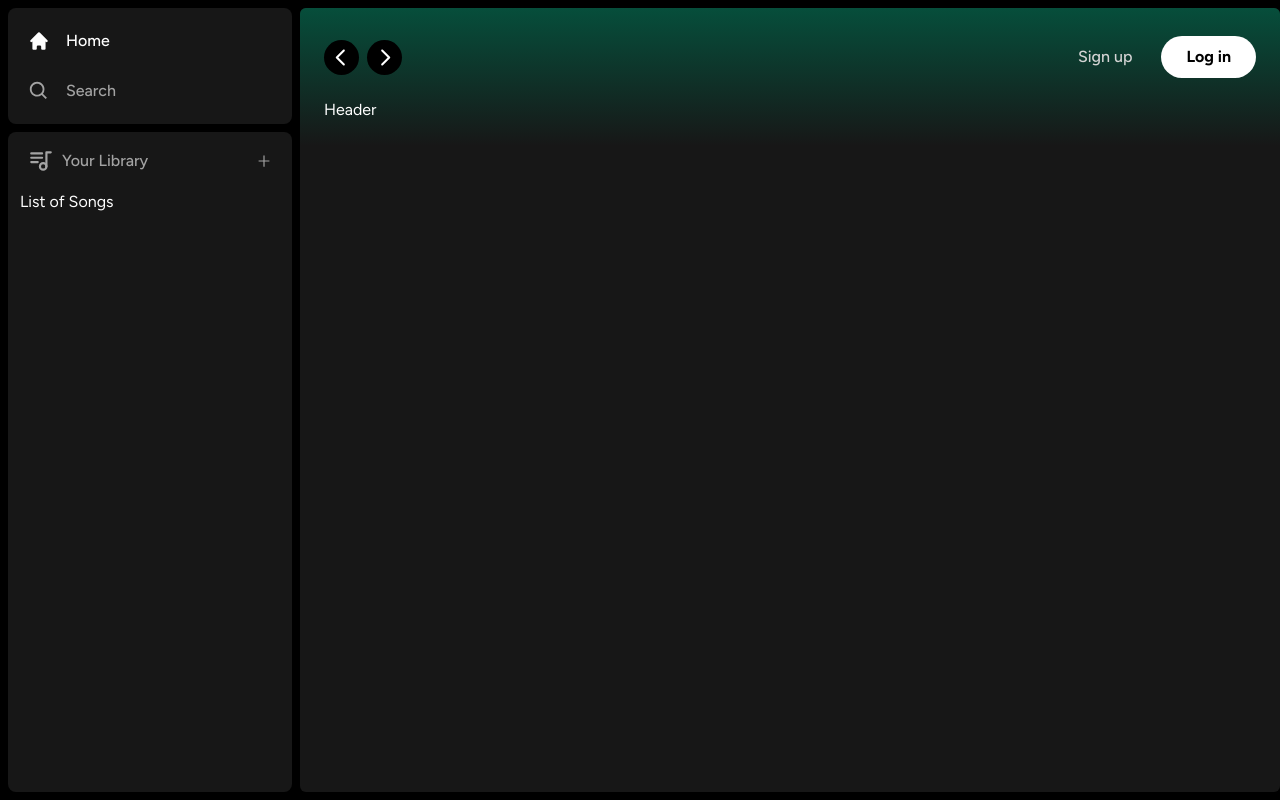
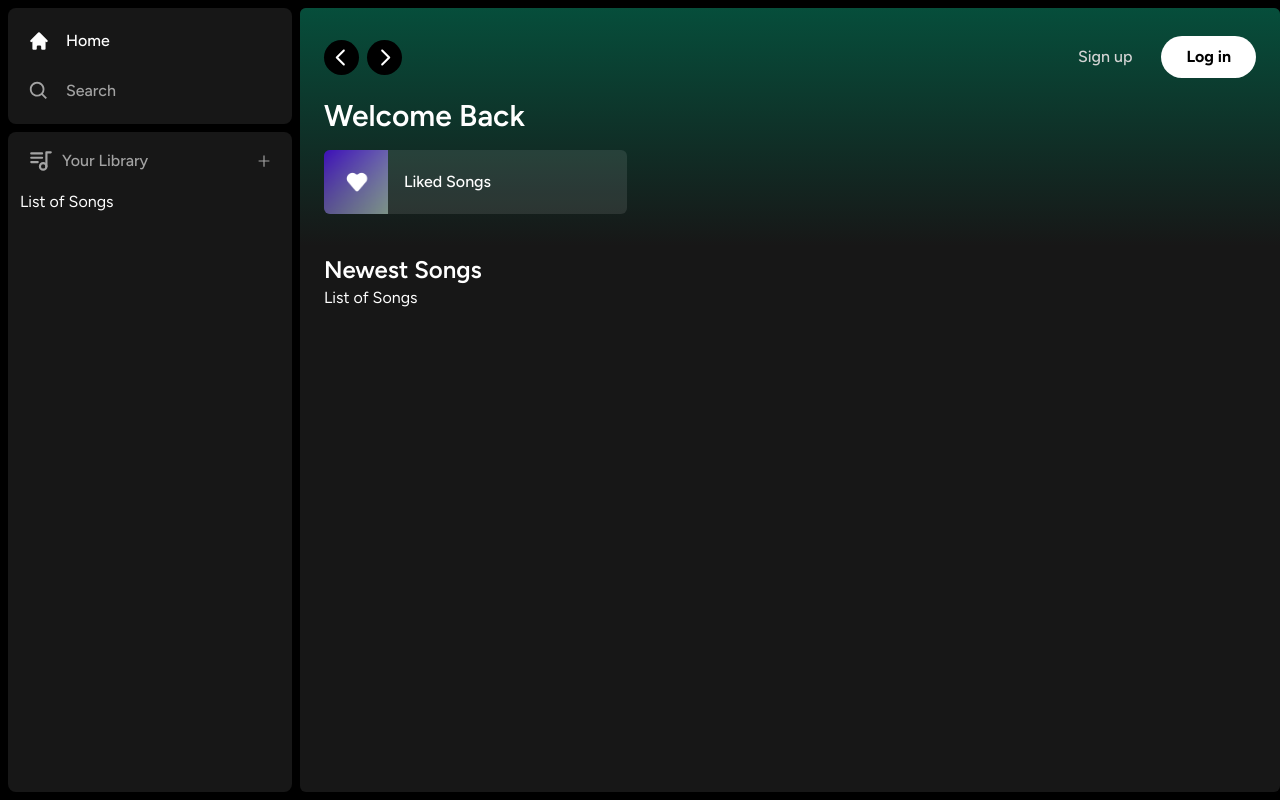
Before and after one commit to Astro-maestro/spotify-clone-nextjs, a Next.js app: page / in a window 1280 px wide. Built offline with nearby package versions, Linux system fonts and the light colour scheme.

Commit message:
header created

```diff
--- a/app/(site)/page.tsx
+++ b/app/(site)/page.tsx
@@ -1,9 +1,25 @@
 import Header from "@/components/Header";
+import ListItem from "@/components/ListItem";
 
 const Home = () => {
   return (
     <div className="bg-neutral-900 rounded-md h-full w-full overflow-hidden overflow-y-auto">
-      <Header>Header</Header>
+      <Header>
+        <div className="mb-2">
+          <h1 className="text-3xl text-white font-semibold">Welcome Back</h1>
+
+          <div className="grid grid-cols-1 sm:grid-cols-2 xl:grid-cols-3 2xl:grid-cols-4 gap-3 mt-4">
+            <ListItem image="/liked.png" name="Liked Songs" href="liked" />
+          </div>
+        </div>
+      </Header>
+
+      <div className="mt-2 mb-7 px-6">
+        <div className="flex justify-between items-center">
+          <h1 className="text-white text-2xl font-semibold">Newest Songs</h1>
+        </div>
+        <div>List of Songs</div>
+      </div>
     </div>
   );
 };
--- /dev/null
+++ b/components/ListItem.tsx
@@ -0,0 +1,38 @@
+"use client";
+
+import Image from "next/image";
+import { useRouter } from "next/navigation";
+
+import { FaPlay } from "react-icons/fa";
+
+interface ListItemProps {
+  image: string;
+  name: string;
+  href: string;
+}
+
+const ListItem: React.FC<ListItemProps> = ({ image, name, href }) => {
+  const router = useRouter();
+
+  const onClick = () => {
+    // TODO:auth
+    router.push(href);
+  };
+  return (
+    <button
+      className="relative group flex items-center rounded-md overflow-hidden gap-x-4 bg-neutral-100/10 hover:bg-neutral-100/20 transition pr-4"
+      onClick={() => {}}
+    >
+      <div className="relative min-h-[64px] min-w-[64px]">
+        <Image src={image} alt={name} fill className="object-cover" />
+      </div>
+      <p className="font-medium truncate py-5">{name}</p>
+
+      <div className="absolute transition opacity-0 rounded-full flex items-center justify-between bg-emerald-500 p-4 drop-shadow-md right-5 group-hover:opacity-100 hover:scale-110">
+        <FaPlay className="text-black" />
+      </div>
+    </button>
+  );
+};
+
+export default ListItem;
```
